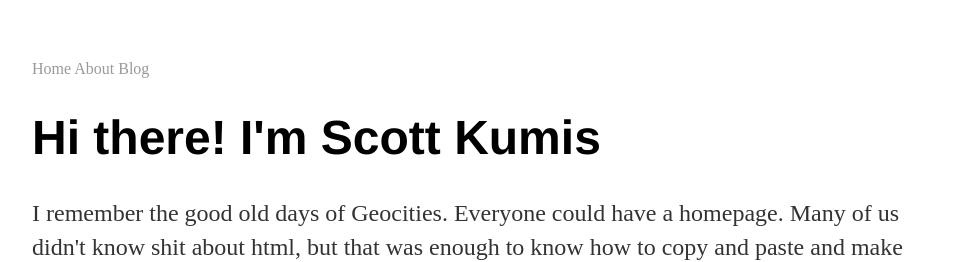
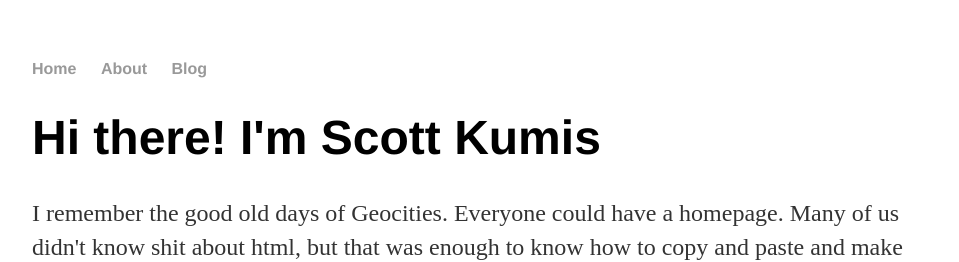
Before and after one commit to scottsimuk22/scottsimuk22.github.io, a Jekyll site: the page built from index.html, in a window 1280 px wide. Shown: the top 262 px of the page, without its empty margins (160-1119 px from the left). Built offline with Jekyll 4.4.1, drawn with Linux system fonts in a browser that asks for light colours.

Commit message:
Update default.html

```diff
--- a/_layouts/default.html
+++ b/_layouts/default.html
@@ -6,14 +6,15 @@
 			<link rel="stylesheet" type="text/css" href="/css/main.css">
 		</head>
 
-		<div class="topnav">
-	        	<a href="/">Home</a>
-		        <a href="/about">About</a>
-			<a href="/blog">Blog</a>
-		</div>
-
 		<body>
 
+		<nav>
+	    	<ul>
+			<li><a href="/">Home</a></li>
+			<li><a href="/about">About</a></li>
+			<li><a href="/blog">Blog</a></li>
+		</ul>
+		</nav>
 
 			<div class="container">
 
```
